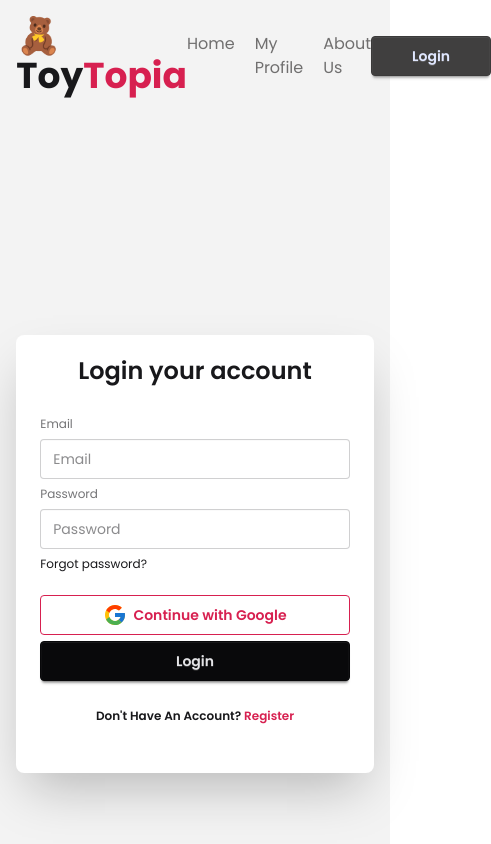
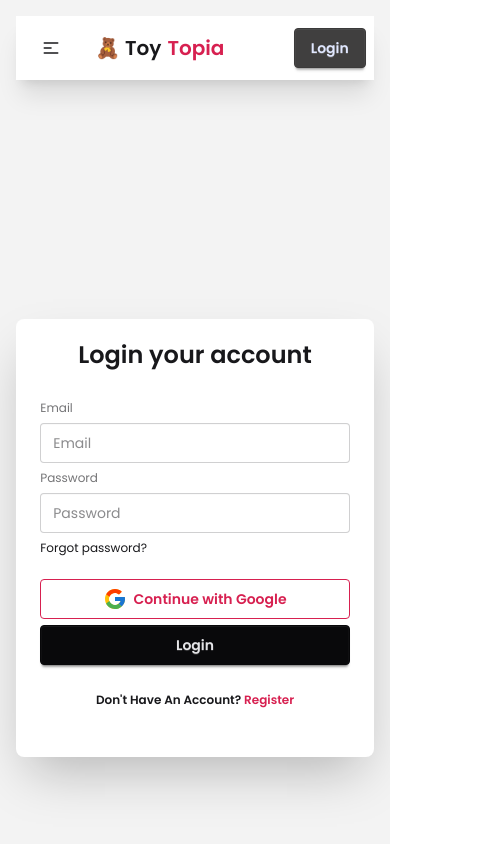
Before and after one commit to nafisadman/B12-A9-Fireshield, a React (Vite) app: page /auth/login in a window 390 px wide. Shown: the top 844 px of the page, 491 px wide, since content can reach past the window. Built offline with nearby package versions, Linux system fonts and the light colour scheme; no server answers.

Commit message:
Responsive Navbar

```diff
--- a/src/components/Navbar.jsx
+++ b/src/components/Navbar.jsx
@@ -19,19 +19,66 @@
       });
   };
   return (
-    <div className="flex justify-between items-center">
-      {/* Navbar Left Part */}
-      <div className="text-4xl font-bold">
+    <div>
+      {/* Old Navbar ------------------------------------------------------------------------------*/}
+
+      {/* New Navbar ------------------------------------------------------------------------------*/}
+
+      <div class="navbar bg-base-100 shadow-xl">
+        <div class="navbar-start">
+          <div class="dropdown">
+            <label tabindex="0" class="btn btn-ghost lg:hidden">
+              <svg
+                xmlns="http://www.w3.org/2000/svg"
+                class="h-5 w-5"
+                fill="none"
+                viewBox="0 0 24 24"
+                stroke="currentColor"
+              >
+                <path
+                  stroke-linecap="round"
+                  stroke-linejoin="round"
+                  stroke-width="2"
+                  d="M4 6h16M4 12h8m-8 6h16"
+                />
+              </svg>
+            </label>
+
+            <ul
+              tabindex="0"
+              class="menu menu-sm dropdown-content mt-3 z-[1] p-2 shadow bg-base-100 rounded-box w-52"
+            >
+              <li>
+                <NavLink to="/">Home</NavLink>
+              </li>
+              <li>
+                <NavLink to="/profile">My Profile</NavLink>
+              </li>
+              <li>
+                <NavLink to="/about">About Us</NavLink>
+              </li>
+            </ul>
+          </div>
+          <a class="btn btn-ghost text-xl">
             🧸 Toy<span className="text-secondary">Topia</span>
+          </a>
         </div>
 
-      {/* Navbar Middle Part */}
-      <div className="nav flex gap-5 text-accent">
+        <div class="navbar-center hidden lg:flex">
+          <ul class="menu menu-horizontal px-1">
+            <li>
               <NavLink to="/">Home</NavLink>
+            </li>
+            <li>
               <NavLink to="/profile">My Profile</NavLink>
+            </li>
+            <li>
               <NavLink to="/about">About Us</NavLink>
+            </li>
+          </ul>
         </div>
-      {/* Navbar Right Part */}
+
+        <div class="navbar-end">
           <div className="login-btn flex gap-5">
             {user && (
               <div
@@ -49,16 +96,18 @@
             )}
             {user ? (
               <>
-            <button onClick={handleLogout} className="btn btn-primary px-10">
+                <button onClick={handleLogout} class="btn btn-primary">
                   Logout
                 </button>
-            <ToastContainer />
+                <ToastContainer></ToastContainer>
               </>
             ) : (
-          <Link to="/auth/login" className="btn btn-primary px-10">
+              <Link to="/auth/login" className="btn btn-primary">
                 Login
               </Link>
             )}
+          </div>
+        </div>
       </div>
     </div>
   );
```
Lines whose indentation alone changed are shown as unchanged.
